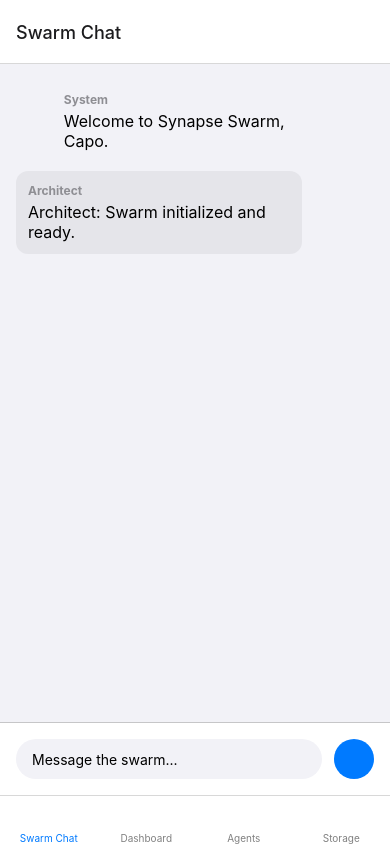
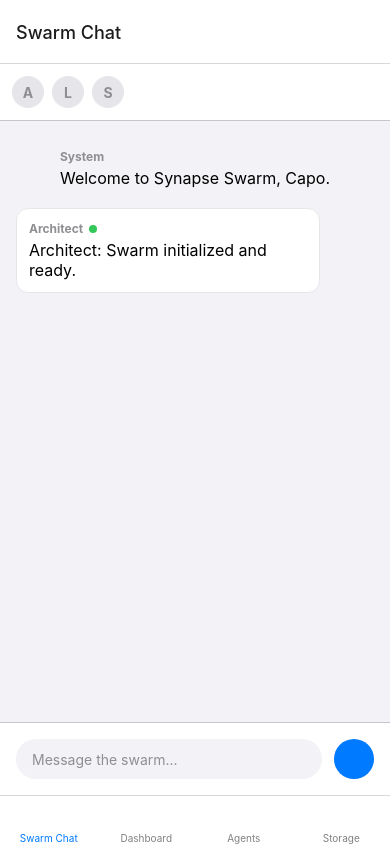
Before and after one commit to ether4o4/synapse-swarm-mobile, a React Native app: screen /Chat in a window 390 px wide. Built offline with nearby package versions, Linux system fonts and the light colour scheme; some icons are missing.

Commit message:
feat: update ChatScreen to use centralized chat store and handle real-time interactions

```diff
--- a/src/screens/ChatScreen.js
+++ b/src/screens/ChatScreen.js
@@ -1,19 +1,31 @@
-import React, { useState } from 'react';
+import React, { useState, useRef } from 'react';
 import { View, Text, StyleSheet, FlatList, TextInput, TouchableOpacity, KeyboardAvoidingView, Platform } from 'react-native';
 import { Send } from 'lucide-react-native';
+import useChatStore from '../store/useChatStore';
 
 export default function ChatScreen() {
-  const [messages, setMessages] = useState([
-    { id: '1', text: 'Welcome to Synapse Swarm, Capo.', sender: 'System', type: 'system' },
-    { id: '2', text: 'Architect: Swarm initialized and ready.', sender: 'Architect', type: 'agent' },
-  ]);
+  const { messages, processMessage, agents } = useChatStore();
   const [input, setInput] = useState('');
+  const flatListRef = useRef();
 
-  const sendMessage = () => {
+  const handleSend = () => {
     if (!input.trim()) return;
-    setMessages([...messages, { id: Date.now().toString(), text: input, sender: 'You', type: 'user' }]);
+    processMessage(input);
     setInput('');
+    setTimeout(() => flatListRef.current?.scrollToEnd(), 100);
   };
+
+  const renderItem = ({ item }) => (
+    <View style={[styles.message, styles[item.type]]}>
+      <View style={styles.messageHeader}>
+        <Text style={styles.sender}>{item.sender}</Text>
+        {item.type === 'agent' && (
+          <View style={[styles.statusDot, { backgroundColor: agents.find(a => a.name === item.sender)?.status === 'thinking' ? '#FF9500' : '#34C759' }]} />
+        )}
+      </View>
+      <Text style={styles.text}>{item.text}</Text>
+    </View>
+  );
 
   return (
     <KeyboardAvoidingView
@@ -21,25 +33,33 @@ export default function ChatScreen() {
       style={styles.container}
       keyboardVerticalOffset={90}
     >
+      <View style={styles.agentBar}>
+        {agents.map(agent => (
+          <View key={agent.id} style={styles.agentBadge}>
+            <Text style={styles.agentBadgeText}>{agent.name[0]}</Text>
+            {agent.status === 'thinking' && <View style={styles.thinkingIndicator} />}
+          </View>
+        ))}
+      </View>
+
       <FlatList
+        ref={flatListRef}
         data={messages}
         keyExtractor={(item) => item.id}
-        renderItem={({ item }) => (
-          <View style={[styles.message, styles[item.type]]}>
-            <Text style={styles.sender}>{item.sender}</Text>
-            <Text style={styles.text}>{item.text}</Text>
-          </View>
-        )}
+        renderItem={renderItem}
         contentContainerStyle={styles.list}
+        onContentSizeChange={() => flatListRef.current?.scrollToEnd()}
       />
+
       <View style={styles.inputContainer}>
         <TextInput
           style={styles.input}
           value={input}
           onChangeText={setInput}
           placeholder="Message the swarm..."
+          placeholderTextColor="#8E8E93"
         />
-        <TouchableOpacity onPress={sendMessage} style={styles.sendButton}>
+        <TouchableOpacity onPress={handleSend} style={styles.sendButton}>
           <Send color="white" size={20} />
         </TouchableOpacity>
       </View>
@@ -49,14 +69,20 @@ export default function ChatScreen() {
 
 const styles = StyleSheet.create({
   container: { flex: 1, backgroundColor: '#F2F2F7' },
+  agentBar: { flexDirection: 'row', padding: 12, backgroundColor: '#FFF', borderBottomWidth: 1, borderBottomColor: '#C6C6C8' },
+  agentBadge: { width: 32, height: 32, borderRadius: 16, backgroundColor: '#E5E5EA', justifyContent: 'center', alignItems: 'center', marginRight: 8 },
+  agentBadgeText: { fontWeight: 'bold', color: '#8E8E93' },
+  thinkingIndicator: { position: 'absolute', top: 0, right: 0, width: 10, height: 10, borderRadius: 5, backgroundColor: '#FF9500', borderWidth: 2, borderColor: '#FFF' },
   list: { padding: 16 },
-  message: { padding: 12, borderRadius: 12, marginBottom: 8, maxWidth: '80%' },
+  message: { padding: 12, borderRadius: 12, marginBottom: 8, maxWidth: '85%' },
+  messageHeader: { flexDirection: 'row', alignItems: 'center', marginBottom: 4 },
   user: { alignSelf: 'flex-end', backgroundColor: '#007AFF' },
-  agent: { alignSelf: 'flex-start', backgroundColor: '#E5E5EA' },
+  agent: { alignSelf: 'flex-start', backgroundColor: '#FFF', borderWidth: 1, borderColor: '#E5E5EA' },
   system: { alignSelf: 'center', backgroundColor: 'transparent' },
-  sender: { fontSize: 12, fontWeight: 'bold', marginBottom: 4, color: '#8E8E93' },
+  statusDot: { width: 8, height: 8, borderRadius: 4, marginLeft: 6 },
+  sender: { fontSize: 12, fontWeight: 'bold', color: '#8E8E93' },
   text: { fontSize: 16, color: '#000' },
-  inputContainer: { flexDirection: 'row', padding: 16, backgroundColor: '#FFF', borderTopWidth: 1, borderTopColor: '#C6C6C8' },
-  input: { flex: 1, height: 40, backgroundColor: '#F2F2F7', borderRadius: 20, paddingHorizontal: 16, marginRight: 12 },
+  inputContainer: { flexDirection: 'row', padding: 16, backgroundColor: '#FFF', borderTopWidth: 1, borderTopColor: '#C6C6C8', alignItems: 'center' },
+  input: { flex: 1, height: 40, backgroundColor: '#F2F2F7', borderRadius: 20, paddingHorizontal: 16, marginRight: 12, color: '#000' },
   sendButton: { width: 40, height: 40, backgroundColor: '#007AFF', borderRadius: 20, justifyContent: 'center', alignItems: 'center' },
 });
```
